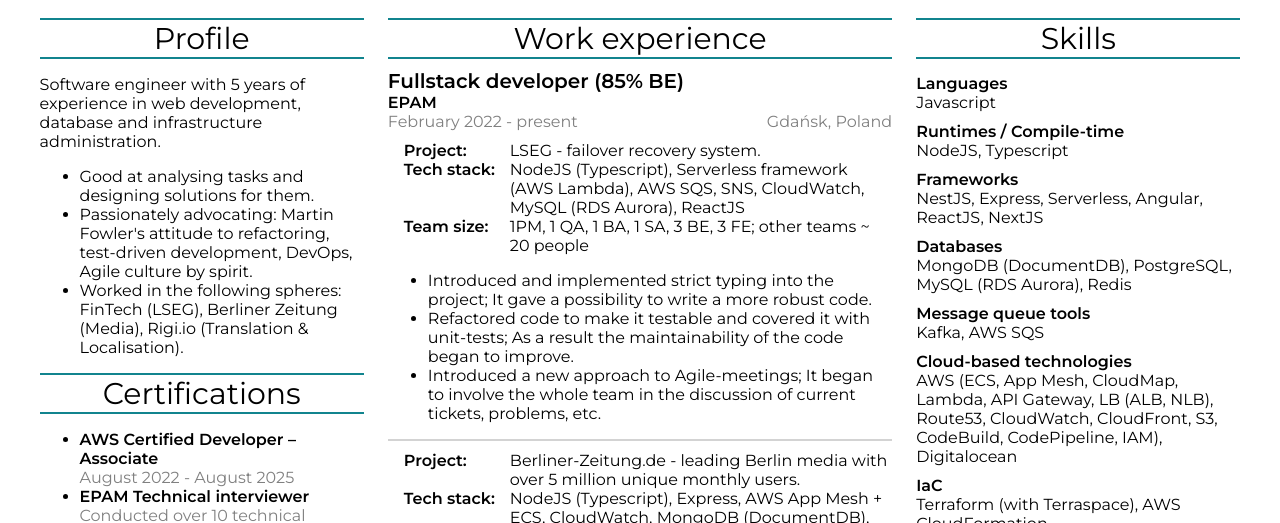
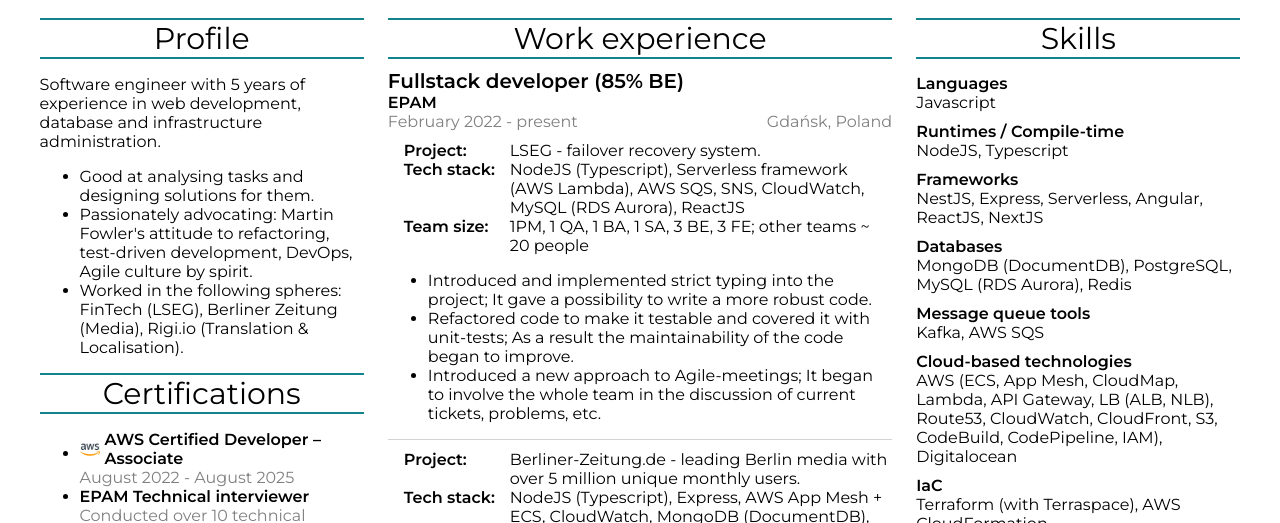
Before and after one commit to kirylvarykau/cv, a website: page index.html in a window 1280 px wide. Shown: the part 277-800 px from the top of the page. Drawn offline with Linux system fonts and the light colour scheme.

Commit message:
aws icon added

```diff
--- a/assets/css/style.css
+++ b/assets/css/style.css
@@ -255,6 +255,10 @@
     align-items: center;
 }
 
+.f-gap-5 {
+    gap: 5px;
+}
+
 .chess-icon {
     width: 24px;
     height: 24px;
@@ -281,6 +285,6 @@
 
 .divider {
     width: 100%;
-    height: 2px;
+    height: 1px;
     background-color: lightgrey;
 }
--- a/index.html
+++ b/index.html
@@ -92,7 +92,15 @@
                         <ul>
                             <li>
                                 <div class="d-flex fd-colum">
-                                    <span class="fw-bold">AWS Certified Developer – Associate</span>
+                                    <div >
+                                        <a href="https://www.credly.com/badges/6a0fdf0b-26f9-47d9-9bdd-332deafb4271/linked_in_profile"
+                                           target="_blank">
+                                            <div class="d-flex ai-center f-gap-5">
+                                                <img class="icon-img" src="assets/img/aws.png" alt="aws">
+                                                <span class="fw-bold">AWS Certified Developer – Associate</span>
+                                            </div>
+                                        </a>
+                                    </div>
                                     <span class="text-gray">August 2022 - August 2025</span>
                                 </div>
                             </li>
```
Also changed, not shown: assets/img/aws.png (added), 1 other file.
